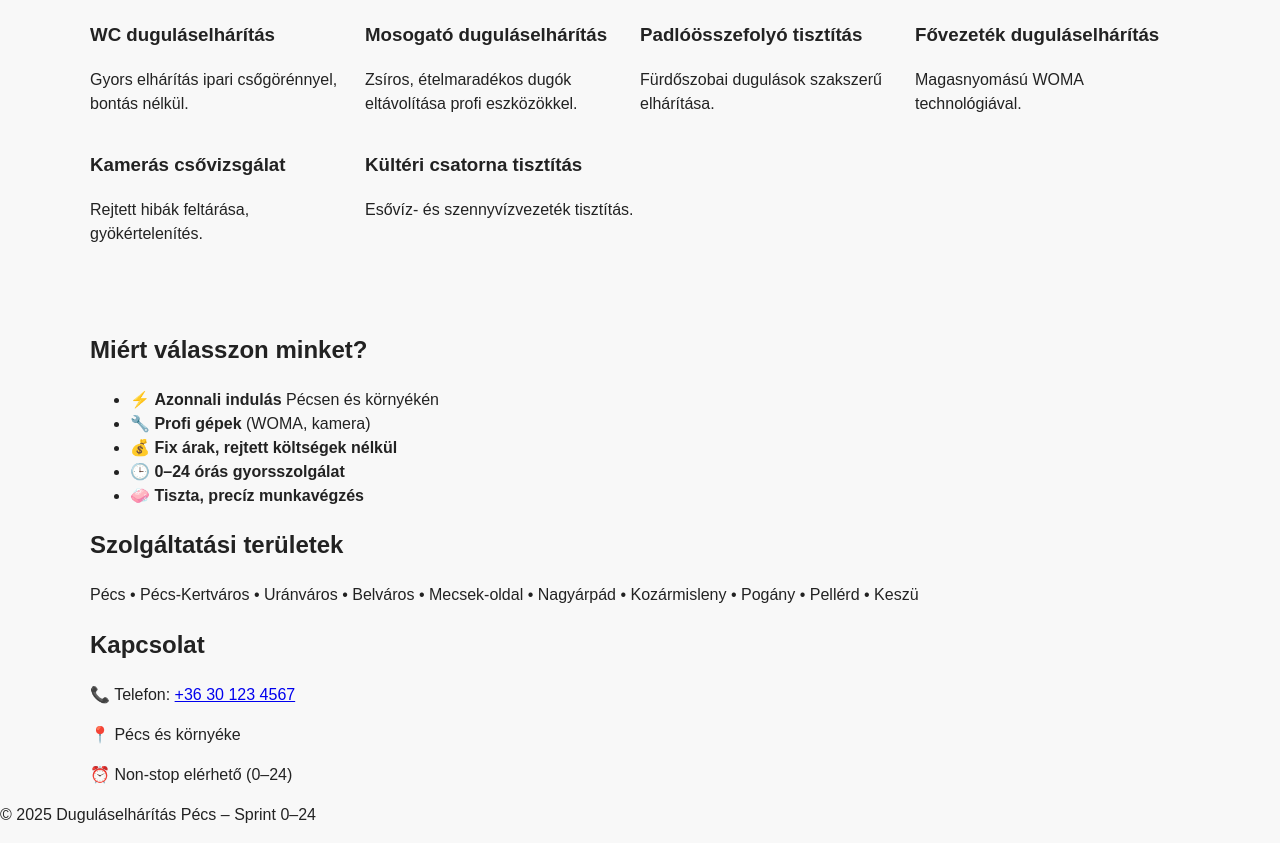
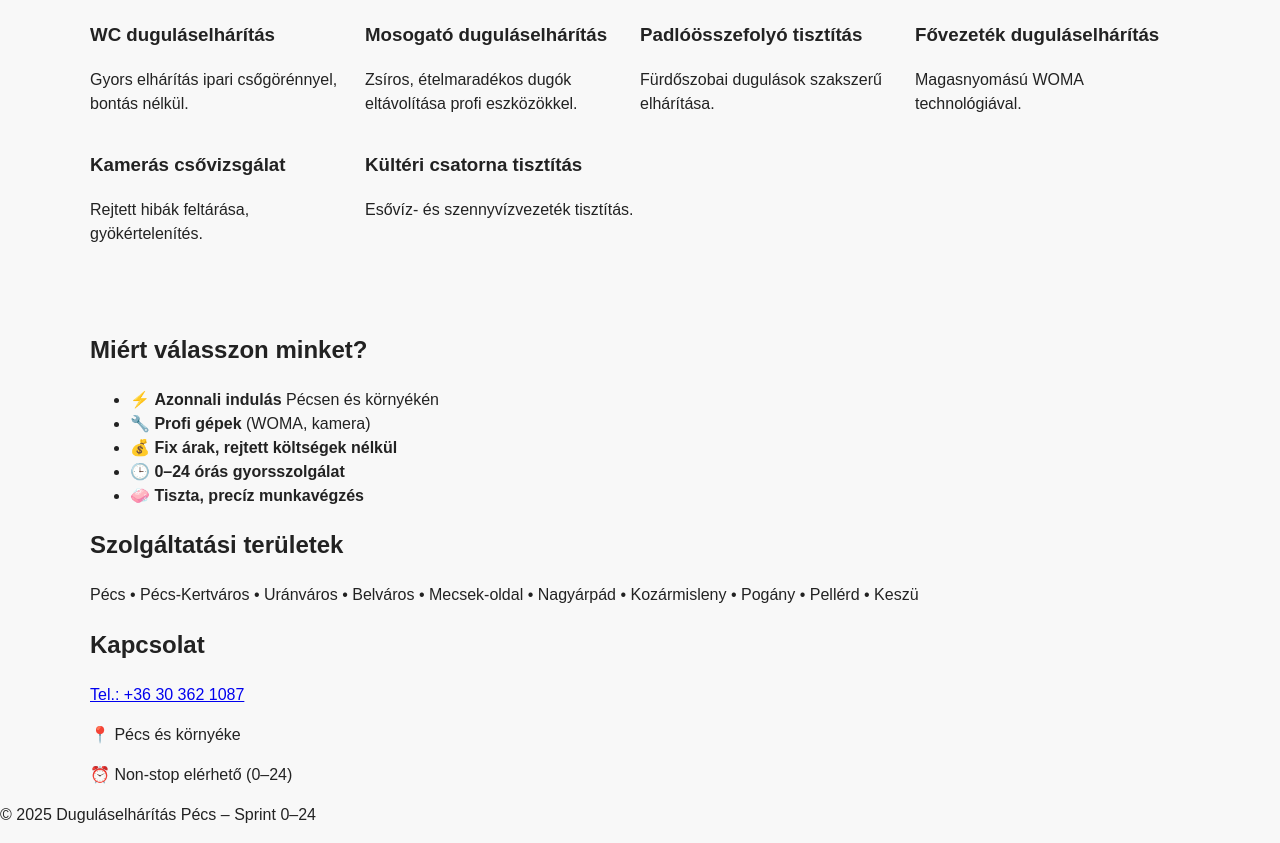
Before and after one commit to lajosbmw18-arch/Sprint024, a plain HTML site: page index.html in a window 1280 px wide. Shown: the part 378-1221 px from the top of the page. Drawn offline with Linux system fonts and the light colour scheme.

Commit message:
Update index.html

```diff
--- a/index.html
+++ b/index.html
@@ -68,7 +68,7 @@
     <section class="contact" id="kapcsolat">
         <div class="container">
             <h2>Kapcsolat</h2>
-            <p>📞 Telefon: <a href="tel:+36301234567">+36 30 123 4567</a></p>
+            <a href="tel:+36303621087" class="btn-elsődleges">Tel.: +36 30 362 1087</a>
             <p>📍 Pécs és környéke</p>
             <p>⏰ Non-stop elérhető (0–24)</p>
         </div>
```
